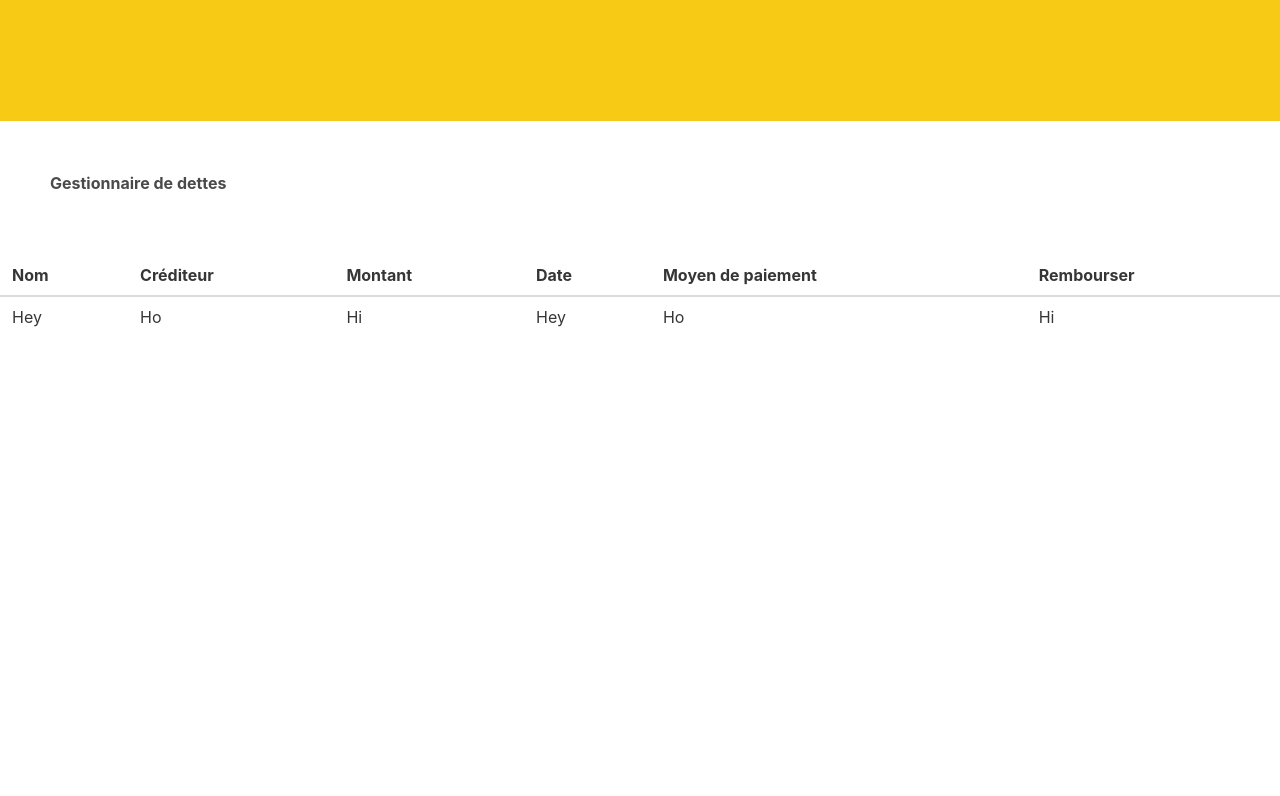
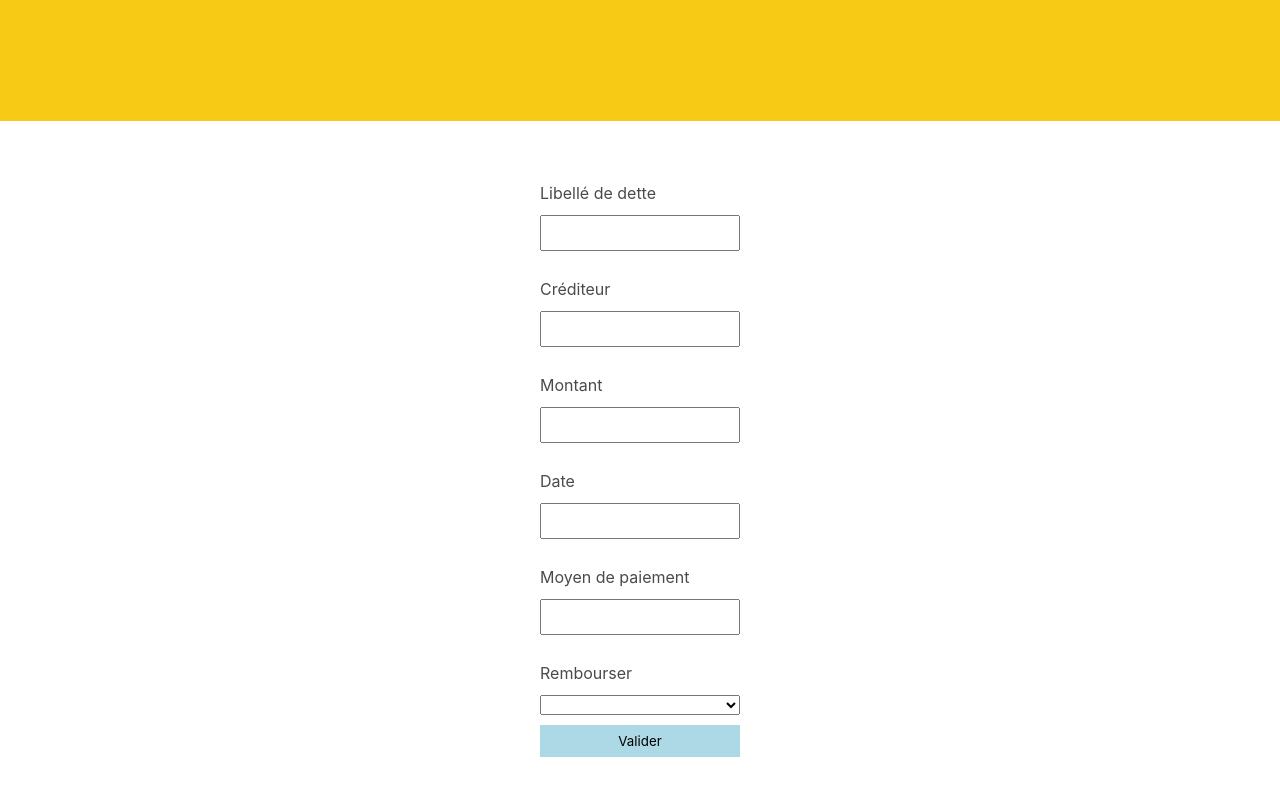
Before and after one commit to Panathes/grainbow-test, a React (Create React App) app: page / in a window 1280 px wide. Shown: the top 796 px of the page. Built offline with nearby package versions, Linux system fonts and the light colour scheme.

Commit message:
add form

```diff
--- a/src/App.tsx
+++ b/src/App.tsx
@@ -1,9 +1,10 @@
 import React from 'react';
 import Homepage from './page/Homepage';
+import NewDebts from './page/NewDebts';
 
 function App() {
   return (
-    <Homepage />
+    <NewDebts />
   );
 }
 
--- a/src/components/DebtsForm/index.tsx
+++ b/src/components/DebtsForm/index.tsx
@@ -4,8 +4,6 @@ import styled from "styled-components";
 const Wrapper = styled.div`
 margin-top: 10px;
 border-radius: 5px;
-height: 350px;
-width: 350px;
 box-shadow: 0 3px 10px rgba(0, 0, 0, 0.15);
 `
 
@@ -18,6 +16,7 @@ justify-content: center;
 const Form = styled.form`
 display: flex;
 flex-direction: column;
+width: 200px;
 `;
 
 const Input = styled.input`
@@ -37,23 +36,39 @@ const Label = styled.label`
 margin-top: 10px;
 margin-bottom: 10px;
 `
+const Wrapperr = styled.div`
+    margin-top: 50px;
+    display: flex;
+    align-items: center;
+    justify-content: center;
+`
+const Box = styled.div`
+    width: 200px;
+`
 
-const DebtsTable = () => {
+const DebtsForm = () => {
     return (
-    <Wrapper>
-        <FormWrapper>
-          <Form>
-            <Label>Depuis quelle compte ?</Label>
-            <select></select>
-            <Label>Vers quelle compte ?</Label>
-            <select></select>
-            <Label>Quelle montant ?</Label>
-            <select></select>
-            <Input type="number" />
+        <Wrapperr>
+            <Box>
+           <Form>
+             <Label>Libellé de dette</Label>
+             <Input  />
+             <Label>Créditeur</Label>
+             <Input  />
+             <Label>Montant</Label>
+             <Input  />
+             <Label>Date</Label>
+             <Input  />
+             <Label>Moyen de paiement</Label>
+             <Input  />
+             <Label>Rembourser</Label>
+             <select></select>
+             <Button type="submit">Valider</Button>
+           </Form>
+            </Box>
+        </Wrapperr>
 
-            <Button type="submit">Transferer</Button>
-          </Form>
-        </FormWrapper>
-      </Wrapper>
     )
-}
+};
+
+export default DebtsForm;
--- a/src/components/DebtsTable/index.tsx
+++ b/src/components/DebtsTable/index.tsx
@@ -1,5 +1,4 @@
 import React from "react";
-import styled from "styled-components";
 import { Wrapper } from "./style";
 
 const DebtsTable = () => {
--- a/src/page/NewDebts/index.tsx
+++ b/src/page/NewDebts/index.tsx
@@ -1,8 +1,13 @@
-import React from "react";
+import React, { Fragment } from "react";
+import DebtsForm from "../../components/DebtsForm";
+import Header from "../../components/Header";
 
 const NewDebts = () => {
     return (
-        <p>i</p>
+        <Fragment>
+            <Header />
+            <DebtsForm />
+        </Fragment>
     )
 }
 
```
Also changed, not shown: src/logo.svg (deleted).
